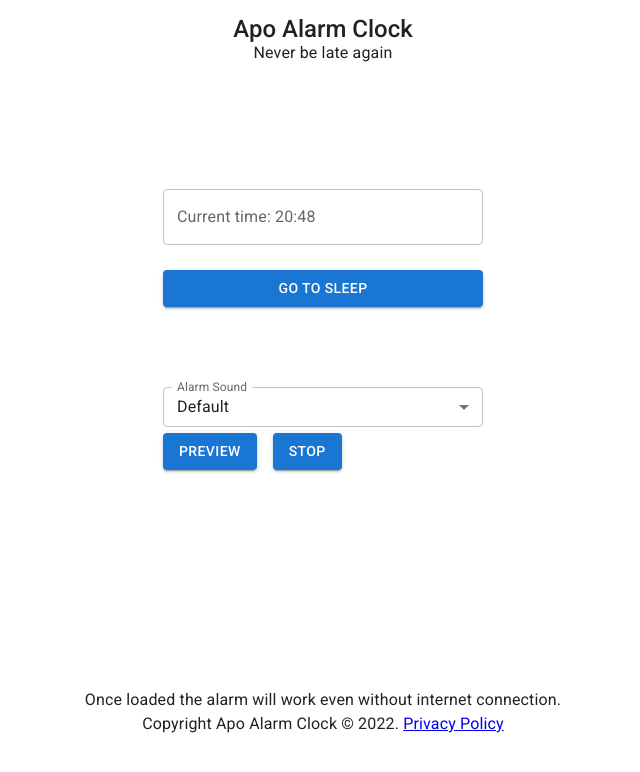
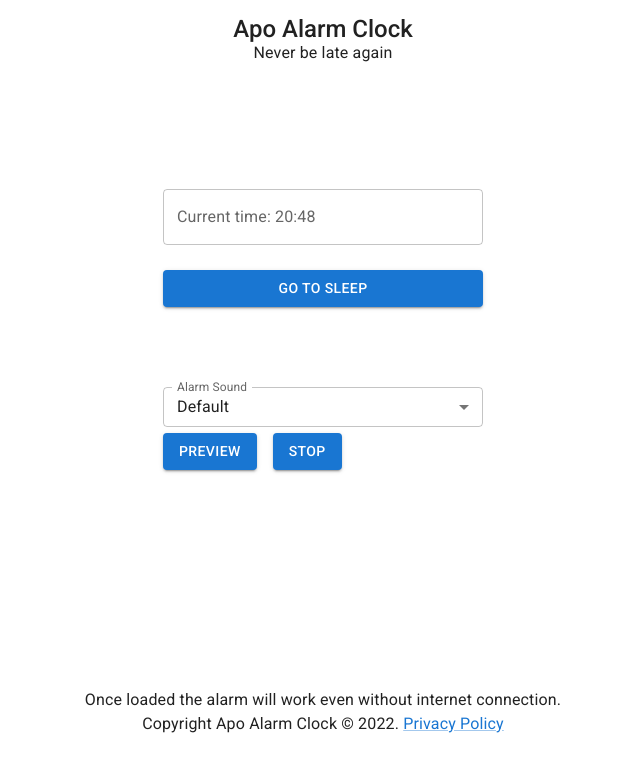
Before and after one commit to Yashmerino/apo-alarm-clock, a React (Create React App) app: page / in a window 1280 px wide. Shown: the top 772 px of the page, without its empty margins (317-957 px from the left). Built offline with nearby package versions, Linux system fonts and the light colour scheme.

Commit message:
Add href to footer

```diff
--- a/src/components/Footer/Footer.jsx
+++ b/src/components/Footer/Footer.jsx
@@ -1,5 +1,5 @@
 import React from "react";
-import { Typography, Box } from "@mui/material";
+import { Typography, Box, Link } from "@mui/material";
 
 const Footer = () => {
   return (
@@ -21,7 +21,8 @@ const Footer = () => {
         sx={{ userSelect: "none", textAlign: "center" }}
       >
         Once loaded the alarm will work even without internet connection.
-        <br /> Copyright Apo Alarm Clock © 2022. <a href="#">Privacy Policy</a>
+        <br /> Copyright Apo Alarm Clock © 2022.{" "}
+        <Link href="privacy_policy.html">Privacy Policy</Link>
       </Typography>
     </Box>
   );
```
